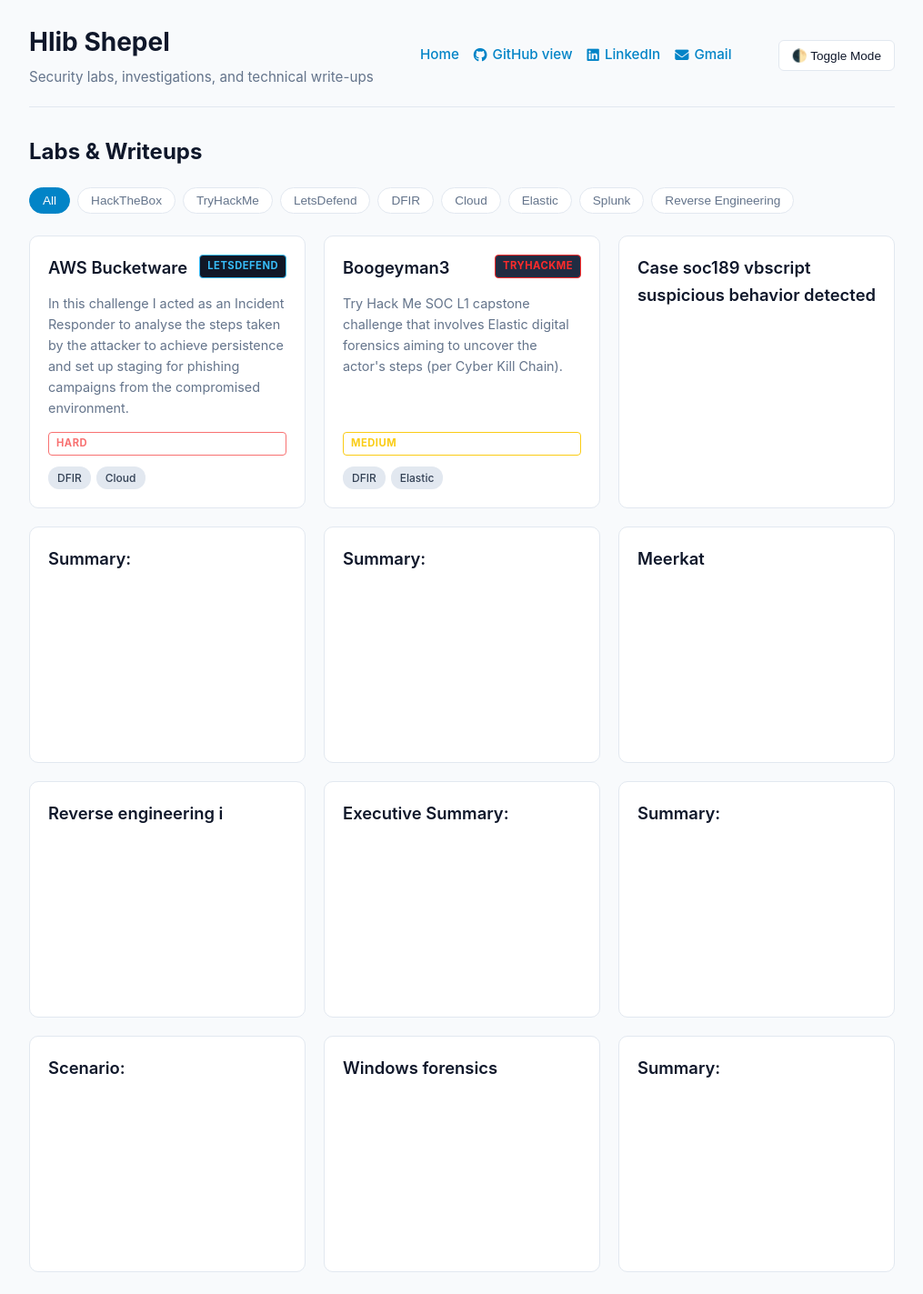
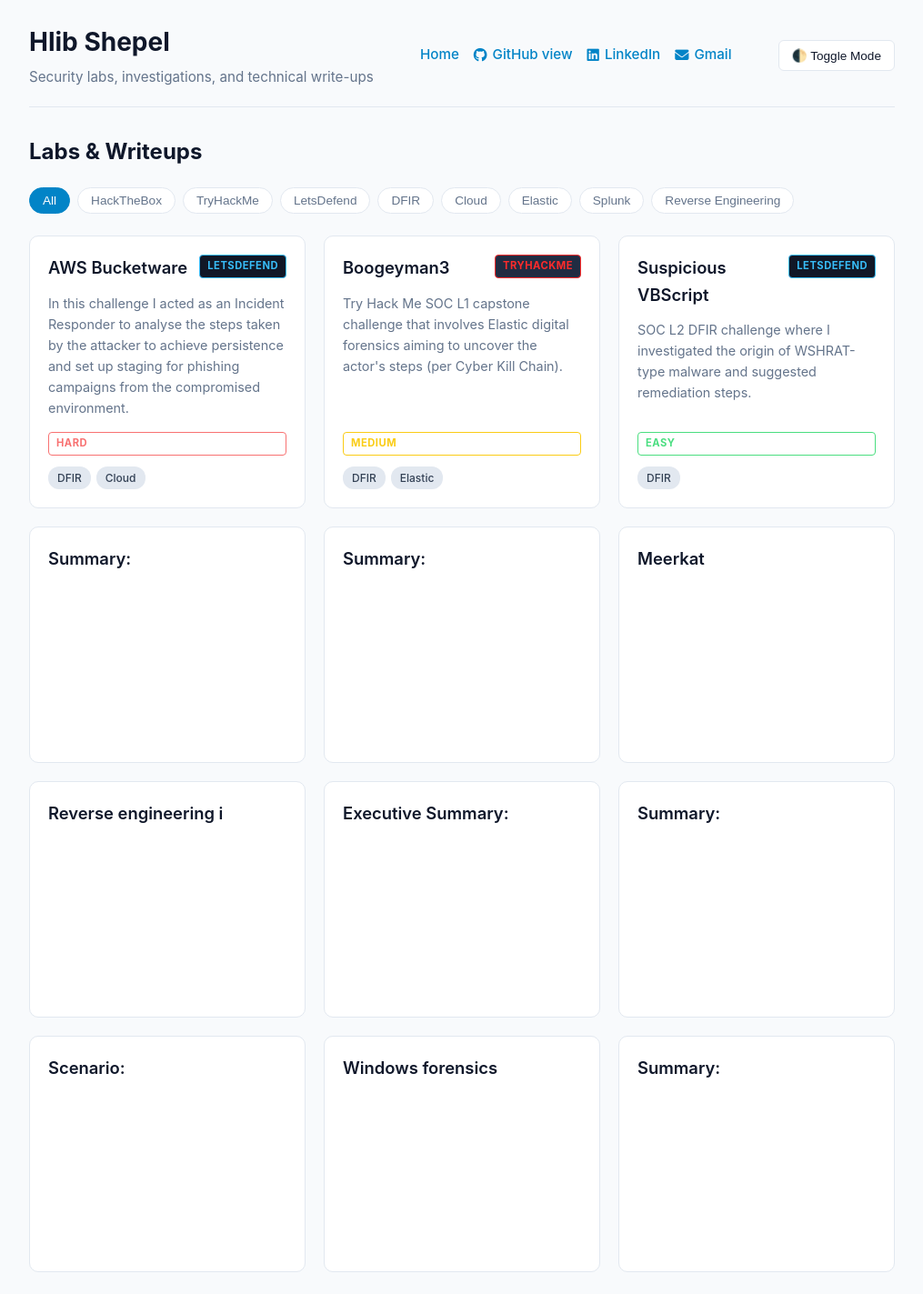
Before and after one commit to Glebius01/Glebius01.github.io, a Jekyll site: the page built from index.html, in a window 1280 px wide. Shown: the whole page at 91% size, without its empty margins (132-1147 px from the left). Built offline with Jekyll 4.4.1, drawn with Linux system fonts in a browser that asks for light colours.

Commit message:
Enhance SOC189 case documentation with metadata
Updated the markdown file to include layout, title, platform, difficulty, skills, and description for SOC L2 DFIR challenge.

```diff
--- a/Labs/Case SOC189 - VBScript Suspicious Behavior Detected.md
+++ b/Labs/Case SOC189 - VBScript Suspicious Behavior Detected.md
@@ -1,5 +1,12 @@
-* TOC
-{:toc}
+---
+layout: default
+title: Suspicious VBScript
+platform: LetsDefend
+difficulty: Easy
+skills:
+- DFIR
+description: "SOC L2 DFIR challenge where I investigated the origin of WSHRAT-type malware and suggested remediation steps."
+---
 
 ### Executive Summary:
 
```
